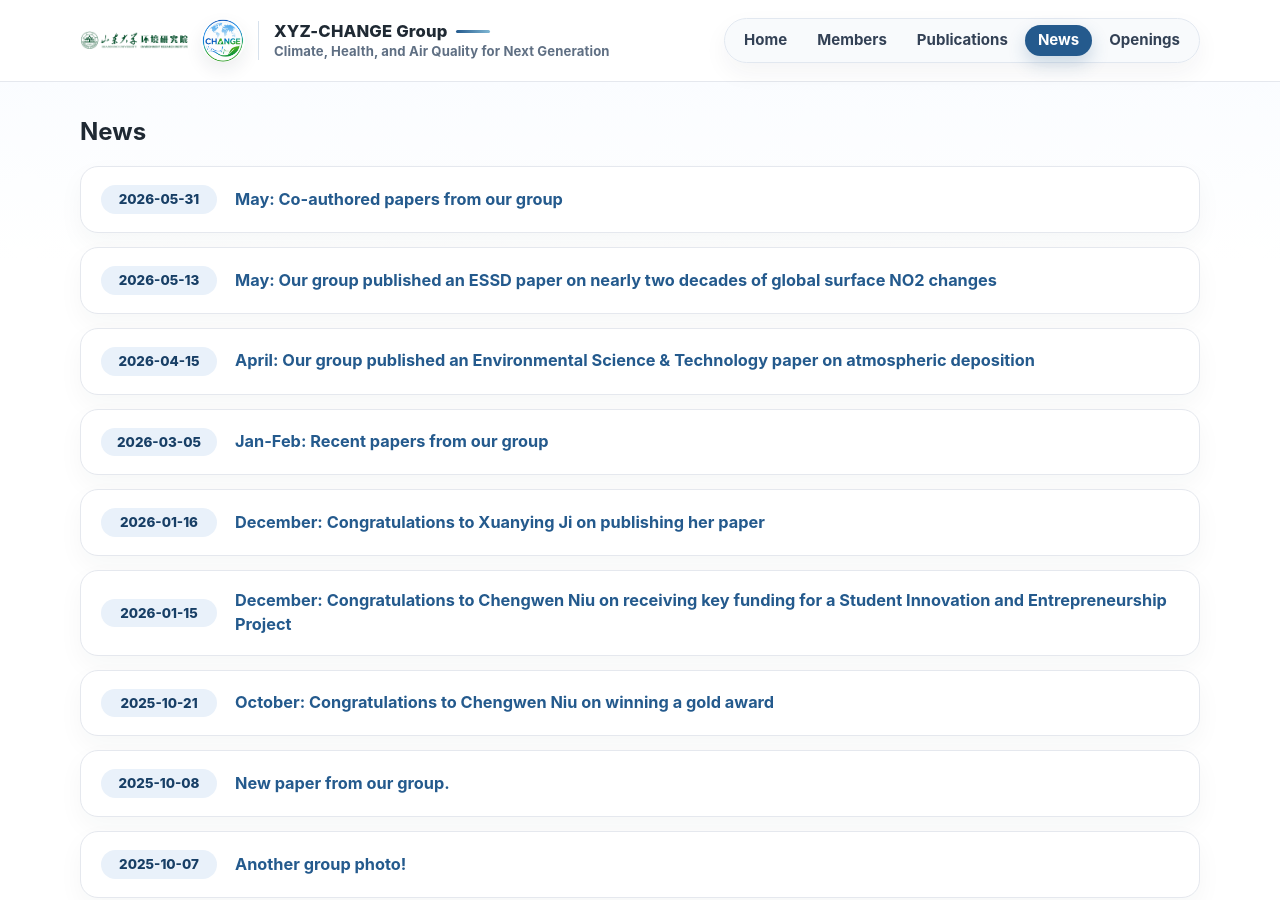
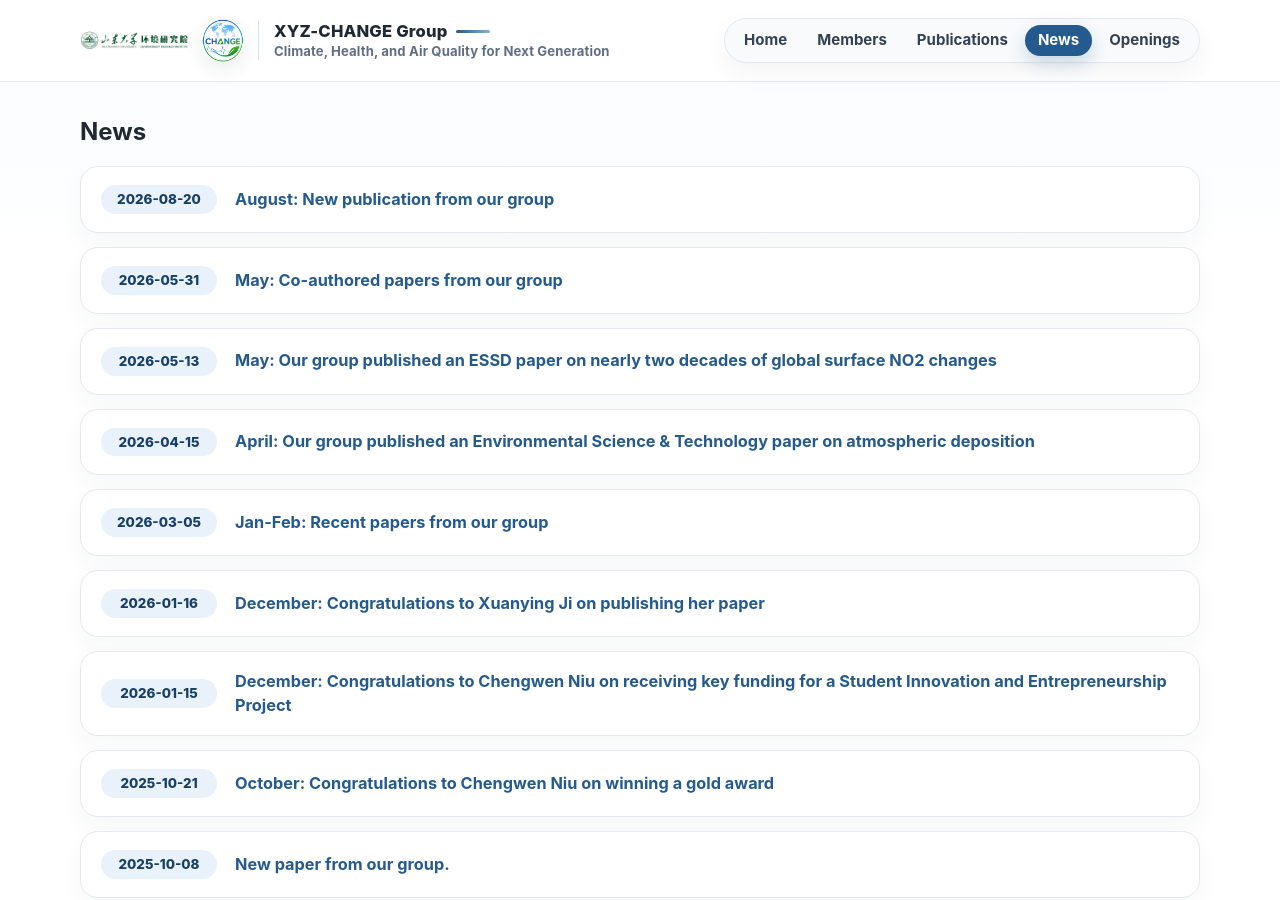
Before and after one commit to MuJSh/xyz_CHANGE, a Jekyll site: the page built from _pages/news.md, in a window 1280 px wide and 900 px high. Built offline with Jekyll 4.4.1, drawn with Linux system fonts in a browser that asks for light colours.

Commit message:
Add August nitrogen management publication news item

```diff
--- a/_data/news.yml
+++ b/_data/news.yml
@@ -1,3 +1,8 @@
+- date: "2026-08-20"
+  title: "August: New publication from our group"
+  slug: "2026-08-20-august-new-publication-from-our-group"
+  link: "/xyz_CHANGE/news/2026-08-nitrogen-management-npj/"
+
 - date: "2026-05-31"
   title: "May: Co-authored papers from our group"
   slug: "2026-05-31-may-co-authored-papers-from-our-group"
```
